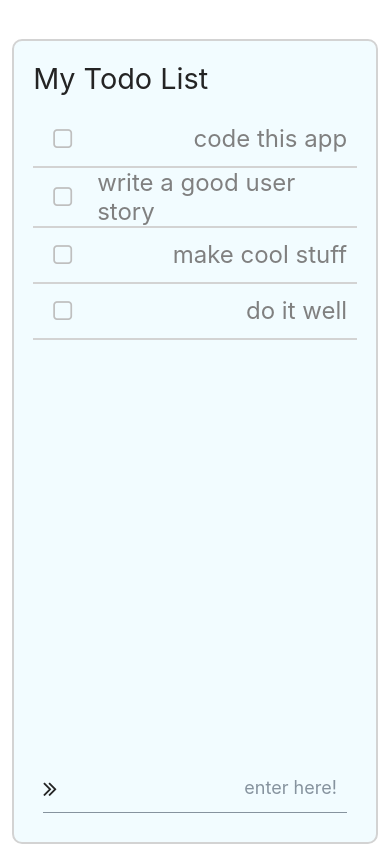
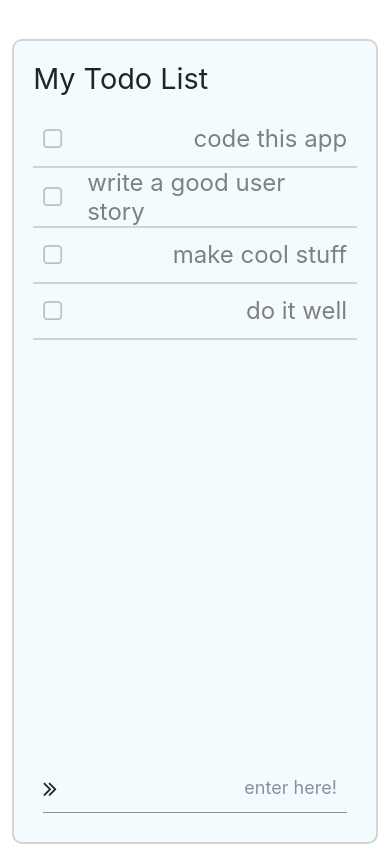
Before and after one commit to alberme/todolist-expo-app, a React Native app: screen / in a window 390 px wide. Built offline with nearby package versions, Linux system fonts and the light colour scheme.

Commit message:
add checkbox style

```diff
--- a/components/Item/index.js
+++ b/components/Item/index.js
@@ -10,6 +10,7 @@ const Item = ({ id, onCheckboxPress, children }) => {
   return (
     <View style={styles.itemRow}>
       <CheckBox
+        containerStyle={styles.checkboxContainer}
         checked={checked}
         onPress={() => onCheckboxPress(id)}
       />
--- a/components/Item/styled.js
+++ b/components/Item/styled.js
@@ -13,5 +13,8 @@ export const styles = StyleSheet.create({
   itemText: {
     color: 'gray',
     fontSize: 24,
-  }
+  },
+  checkboxContainer: {
+    marginLeft: 0,
+  },
 });
```
